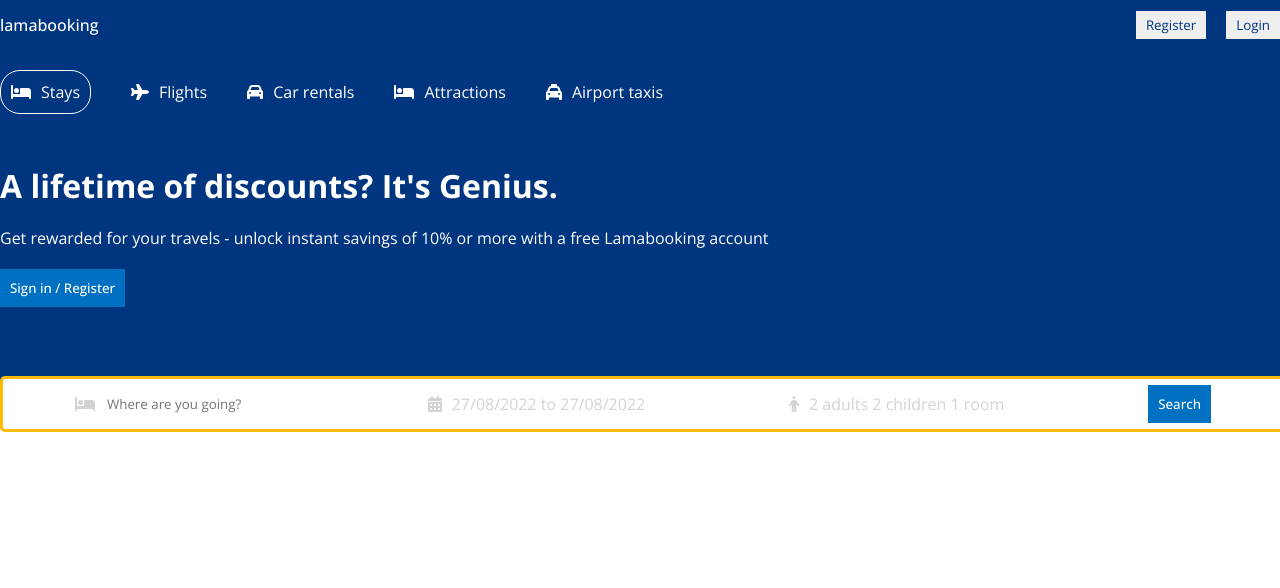
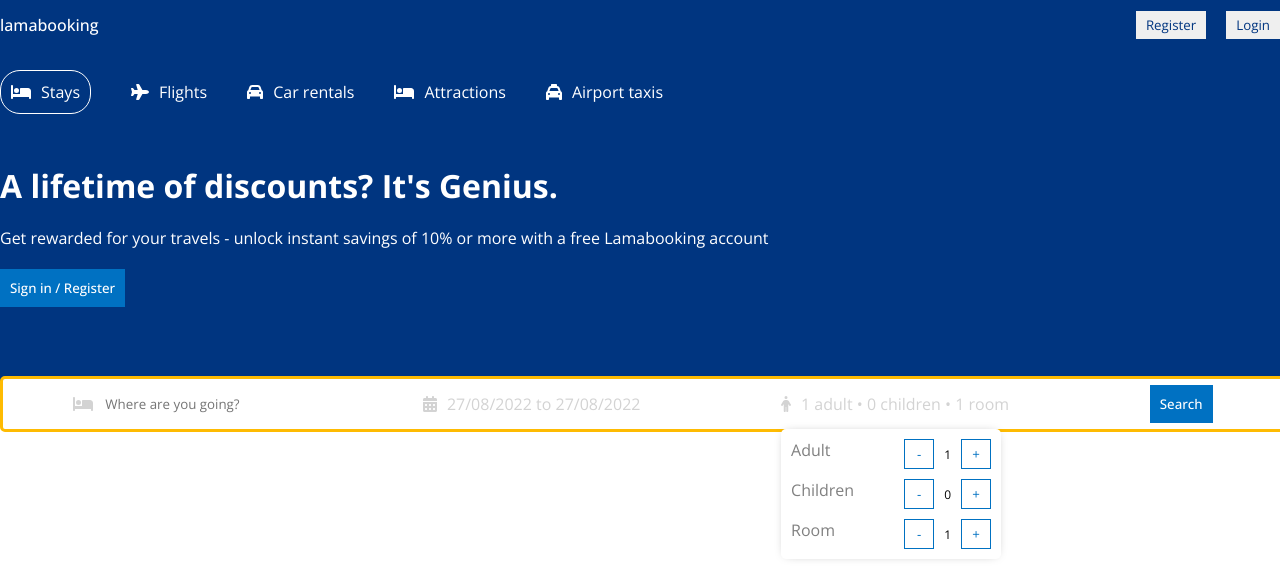
Before and after one commit to RamaneDev/bookingApp, a React (Create React App) app in the folder booking-react-ui/: page / in a window 1280 px wide. Shown: the top 588 px of the page. Built offline with nearby package versions, Linux system fonts and the light colour scheme.

Commit message:
options markup + css

```diff
--- a/booking-react-ui/src/components/header/Header.jsx
+++ b/booking-react-ui/src/components/header/Header.jsx
@@ -16,6 +16,13 @@
         key: 'selection'
       }
     ]);
+
+  const [openOptions, setOpenOptions] = useState(false);
+  const [options, setOptions] = useState({
+    adult:1,
+    children:0,
+    room:1
+  });
 
 
   return (
@@ -64,7 +71,37 @@
           </div>
           <div className="headerSearchItem">
              <FontAwesomeIcon icon={faPerson} className="headerIcon" />
-             <span className='headerSearchText'>2 adults 2 children 1 room</span>
+             <span className='headerSearchText'>{options.adult} adult • {options.children} children • {options.room} room</span>
+
+             <div className="options">
+               <div className="optionItem">
+                 <span className="optionText">Adult</span>
+                 <div className="optionCounter">
+                   <button className="optionCounterBtn">-</button>
+                   <span className="optionCounterNumber">1</span>
+                   <button className="optionCounterBtn">+</button>
+                 </div>
+               </div>
+
+               <div className="optionItem">
+                 <span className="optionText">Children</span>
+                 <div className="optionCounter">
+                   <button className="optionCounterBtn">-</button>
+                   <span className="optionCounterNumber">0</span>
+                   <button className="optionCounterBtn">+</button>
+                 </div>
+               </div>
+
+               <div className="optionItem">
+                 <span className="optionText">Room</span>
+                 <div className="optionCounter">
+                   <button className="optionCounterBtn">-</button>
+                   <span className="optionCounterNumber">1</span>
+                   <button className="optionCounterBtn">+</button>
+                 </div>
+               </div>
+
+             </div>
           </div>
           <div className="headerSearchItem">
              <button className="headerBtn">Search</button>
--- a/booking-react-ui/src/components/header/header.css
+++ b/booking-react-ui/src/components/header/header.css
@@ -82,3 +82,37 @@
    position: absolute;
    top: 50px;
 }
+
+.optionItem{
+    width: 200px;
+    display: flex;
+    justify-content: space-between;
+    margin: 10px;
+}
+
+.options{
+    position: absolute;
+    top: 50px;
+    background-color: white;
+    color: gray;
+    border-radius: 5px;
+    box-shadow: 0px 0px 10px -5px rgba(0, 0, 0, 0.4);
+    -webkit-box-shadow: 0px 0px 10px -5px rgba(0, 0, 0, 0.4);
+}
+
+.optionCounter{
+    display: flex;
+    align-items: center;
+    gap: 10px;
+    font-size: 12px;
+    color: black;
+}
+
+.optionCounterBtn{
+    width: 30px;
+    height: 30px;
+    border: 1px solid #0071c2;
+    color: #0071c2;
+    cursor: pointer;
+    background-color: white;
+}
```
